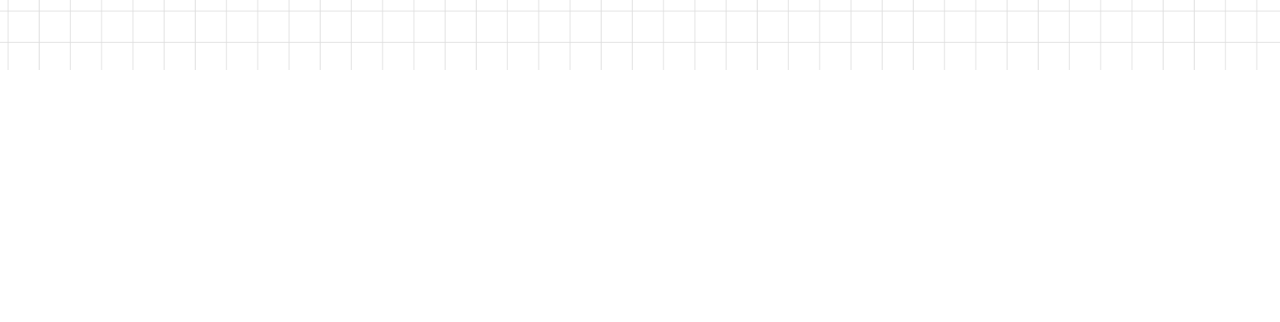
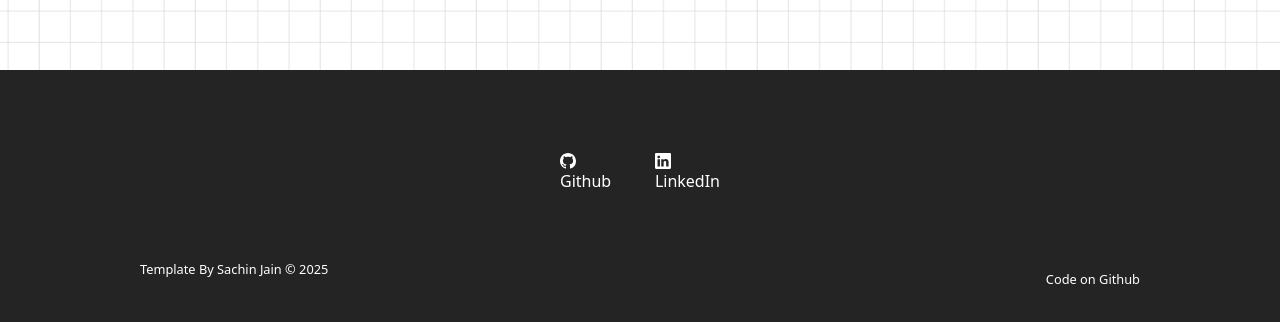
Before and after one commit to Sachuman/sachuman.github.io, a React (Vite) app: page /#/ in a window 1280 px wide. Shown: the part 730-1052 px from the top of the page. Before the commit the page ends 800 px from the top, so only its background shows below. Built offline with nearby package versions, Linux system fonts and the light colour scheme.

Commit message:
feature-add-footer

```diff
--- a/src/App.jsx
+++ b/src/App.jsx
@@ -4,6 +4,7 @@
 import Home from './Home';
 import Blog from './Blog'
 import './App.css'
+import Footer from './Footer';
 
 const App = () => {
   return (
@@ -14,6 +15,7 @@
         <Route path="/blog" element={<Blog />} />
         <Route path="*" element={<Navigate to="/" />} />
       </Routes>
+      <Footer />
     </Router>
   );
 };
--- /dev/null
+++ b/src/Footer.css
@@ -0,0 +1,79 @@
+.footer-container {
+    background-color: #242424;
+    padding: 4rem 0 2rem 0;
+    display: flex;
+    flex-direction: column;
+    justify-content: center;
+    align-items: center;
+  }
+
+
+  .footer-links {
+    width: 100%;
+    max-width: 1000px;
+    display: flex;
+    justify-content: center;
+  }
+
+
+  .footer-link-wrapper {
+    display: flex;
+  }
+
+  .footer-link-items {
+    display: flex;
+    flex-direction: row;
+    justify-content: space-between;
+    align-items: flex-start;
+    margin: 19px;
+    text-align: left;
+    width: 160px;
+    box-sizing: border-box;
+  }
+
+
+  .footer-link-items a {
+    color: #fff;
+    text-decoration: none;
+    margin-bottom: 0.5rem;
+  }
+
+  .footer-link-items a:hover {
+    color: #e9e9e9;
+    transition: 0.3s ease-out;
+  }
+
+
+
+
+
+  .social-media-wrap {
+    display: flex;
+    justify-content: space-between;
+    align-items: center;
+    width: 90%;
+    max-width: 1000px;
+    margin: 40px auto 0 auto;
+  }
+
+
+
+  .website-rights {
+    color: #fff;
+    margin-bottom: 16px;
+  }
+
+  @media screen and (max-width: 820px) {
+    .footer-links {
+      padding-top: 2rem;
+    }
+
+
+    .footer-link-wrapper {
+      flex-direction: column;
+    }
+
+    .social-media-wrap {
+      flex-direction: column;
+    }
+  }
--- /dev/null
+++ b/src/Footer.jsx
@@ -0,0 +1,36 @@
+import React from 'react';
+import './Footer.css';
+import { Link } from 'react-router-dom';
+
+function Footer() {
+  return (
+    <div className='footer-container'>
+
+      <div class='footer-links'>
+
+        <div className='footer-link-wrapper'>
+          <div class='footer-link-items'>
+            <Link to='https://github.com/Sachuman' target='_blank'>
+            <svg xmlns="http://www.w3.org/2000/svg" width="16" height="16" fill="currentColor" class="bi bi-github" viewBox="0 0 16 16">
+  <path d="M8 0C3.58 0 0 3.58 0 8c0 3.54 2.29 6.53 5.47 7.59.4.07.55-.17.55-.38 0-.19-.01-.82-.01-1.49-2.01.37-2.53-.49-2.69-.94-.09-.23-.48-.94-.82-1.13-.28-.15-.68-.52-.01-.53.63-.01 1.08.58 1.23.82.72 1.21 1.87.87 2.33.66.07-.52.28-.87.51-1.07-1.78-.2-3.64-.89-3.64-3.95 0-.87.31-1.59.82-2.15-.08-.2-.36-1.02.08-2.12 0 0 .67-.21 2.2.82.64-.18 1.32-.27 2-.27s1.36.09 2 .27c1.53-1.04 2.2-.82 2.2-.82.44 1.1.16 1.92.08 2.12.51.56.82 1.27.82 2.15 0 3.07-1.87 3.75-3.65 3.95.29.25.54.73.54 1.48 0 1.07-.01 1.93-.01 2.2 0 .21.15.46.55.38A8.01 8.01 0 0 0 16 8c0-4.42-3.58-8-8-8"/>
+</svg>Github
+            </Link>
+
+            <Link to='https://www.linkedin.com/in/sachin-jain-471540214' target='_blank'><svg xmlns="http://www.w3.org/2000/svg" width="16" height="16" fill="currentColor" class="bi bi-linkedin" viewBox="0 0 16 16">
+  <path d="M0 1.146C0 .513.526 0 1.175 0h13.65C15.474 0 16 .513 16 1.146v13.708c0 .633-.526 1.146-1.175 1.146H1.175C.526 16 0 15.487 0 14.854zm4.943 12.248V6.169H2.542v7.225zm-1.2-8.212c.837 0 1.358-.554 1.358-1.248-.015-.709-.52-1.248-1.342-1.248S2.4 3.226 2.4 3.934c0 .694.521 1.248 1.327 1.248zm4.908 8.212V9.359c0-.216.016-.432.08-.586.173-.431.568-.878 1.232-.878.869 0 1.216.662 1.216 1.634v3.865h2.401V9.25c0-2.22-1.184-3.252-2.764-3.252-1.274 0-1.845.7-2.165 1.193v.025h-.016l.016-.025V6.169h-2.4c.03.678 0 7.225 0 7.225z"/>
+</svg>
+            LinkedIn</Link>
+          </div>
+        </div>
+      </div>
+        <div class='social-media-wrap'>
+
+          <small class='website-rights'>Template By Sachin Jain © 2025</small>
+          <Link to='https://github.com/Sachuman/sachuman.github.io' target='_blank'><small class='website-rights'>Code on Github</small>
+          </Link>
+        </div>
+    </div>
+  );
+}
+
+export default Footer;
```
